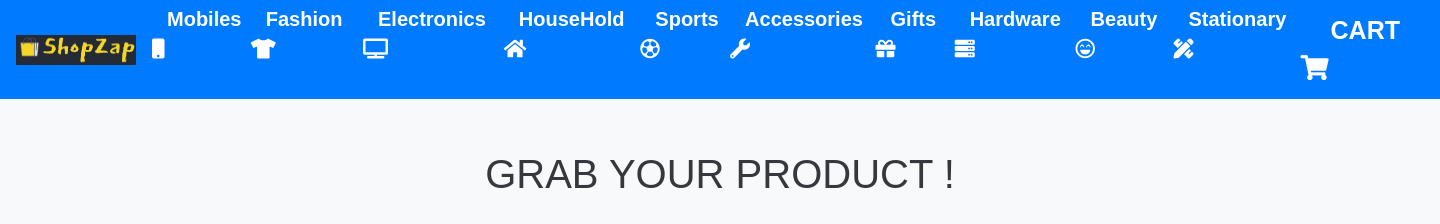
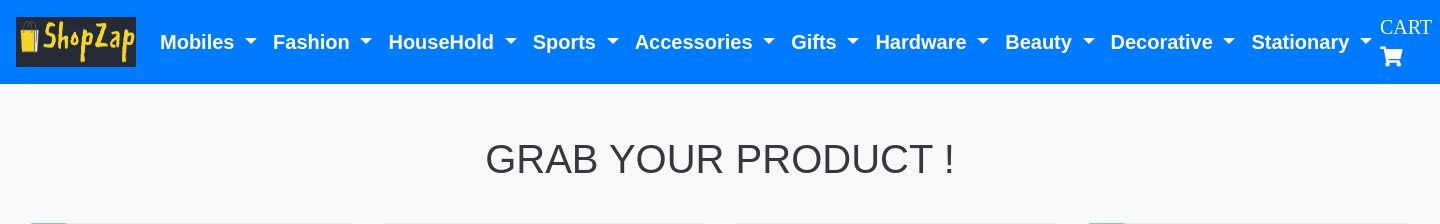
Before and after one commit to ndrohith09/ecommerce, a Django app: template shopzap/ecommerce/templates/eachproduct.html in a window 1440 px wide. Shown: the top 224 px of the page. Run offline with Django 3.2, Linux system fonts and the light colour scheme; the template is opened without the code that fills it: values that come from a table or form of the project are taken from there, others are empty; data comes from the database, SQL or seed files in the repository; some libraries are stand-ins or nearby versions; some web fonts are replaced.

Commit message:
domain commit

```diff
--- a/shopzap/ecommerce/ecommerce/settings.py
+++ b/shopzap/ecommerce/ecommerce/settings.py
@@ -26,7 +26,7 @@ SECRET_KEY = 't(2he()2l4w-d+_s#w-*)0&*!cm4uhs=umko!s1e!!8cdp+@w+'
 # SECURITY WARNING: don't run with debug turned on in production!
 DEBUG = False
 
-ALLOWED_HOSTS = ['127.0.0.1',]
+ALLOWED_HOSTS = ['127.0.0.1','shopzap.herokuapp.com']
 
 
 # Application definition
--- a/shopzap/ecommerce/templates/eachproduct.html
+++ b/shopzap/ecommerce/templates/eachproduct.html
@@ -342,159 +342,155 @@ font-family: 'Texturina', serif;
        </button >
 
        <div class=" collapse navbar-collapse" id="collapse_target">
-       <!--logo -->
-        <a class="navbar-brand" href="{% url 'home' %}">
-            <img src="{% static 'images/logo.PNG' %}" alt="logo" style="width: 120px; height: 30px;">
+
+        <a class="navbar-brand" href="#">
+            <img src="{% static 'images/logo.PNG' %}" alt="logo" style="width: 120px; height: 50px;">
         </a>
         <ul class="navbar-nav ">
           <li class="nav-item active dropdown">
-            <a style="color: white;padding-left:15px;font-size:20px;font-family: 'Andika New Basic', sans-serif;" href="#">
-                Mobiles <i class="fa fa-mobile" aria-hidden="true"></i>
+            <a class="nav-link dropdown-toggle" data-toggle="dropdown" data-target="dropdown_target" href="#">
+                Mobiles
                 <span class="caret"></span>
             </a>
             <div class ="dropdown-menu" aria-labelledby="dropdown-target">
                 <!-- <ul class="navbar-nav"> -->
-              {% for i in mobiles %}
-                    <a class="dropdown-item"> {{i.productname}}</a>
+                <a class="dropdown-item"> 1</a>
                 <div class="dropdown-divider"></div>
-               {% endfor %}
+                <a class="dropdown-item"> 1</a>
+                <a class="dropdown-item"> 1</a>
             <!-- </ul> for horizontal -->
             </div>
 
             <li class="nav-item active dropdown">
-                <a style="color: white;padding-left:15px;font-size:20px;font-family: 'Andika New Basic', sans-serif;" href="#">
-                    Fashion <i class="fas fa-tshirt"></i>
-
+                <a class="nav-link dropdown-toggle" data-toggle="dropdown" data-target="dropdown_target" href="#">
+                    Fashion
                     <span class="caret"></span>
                 </a>
                 <div class ="dropdown-menu" aria-labelledby="dropdown-target">
                     <!-- <ul class="navbar-nav"> -->
-                  {% for i in fashion %}
-                        <a class="dropdown-item"> {{i.productname}}</a>
+                    <a class="dropdown-item"> 1</a>
                     <div class="dropdown-divider"></div>
-                   {% endfor %}
+                    <a class="dropdown-item"> 1</a>
+                    <a class="dropdown-item"> 1</a>
                 <!-- </ul> for horizontal -->
                 </div>
-
+          </li>
           <li class="nav-item active dropdown">
-            <a style="color: white;padding-left:15px;font-size:20px;font-family: 'Andika New Basic', sans-serif;" href="#">
-                Electronics <i class="fas fa-tv"></i>
-
+            <a class="nav-link dropdown-toggle" data-toggle="dropdown" data-target="dropdown_target" href="#">
+                HouseHold
                 <span class="caret"></span>
             </a>
             <div class ="dropdown-menu" aria-labelledby="dropdown-target">
                 <!-- <ul class="navbar-nav"> -->
-              {% for i in electronics %}
-                    <a class="dropdown-item"> {{i.productname}}</a>
+                <a class="dropdown-item"> 1</a>
                 <div class="dropdown-divider"></div>
-               {% endfor %}
+                <a class="dropdown-item"> 1</a>
+                <a class="dropdown-item"> 1</a>
             <!-- </ul> for horizontal -->
             </div>
             </li>
             <li class="nav-item active dropdown">
-            <a style="color: white;padding-left:15px;font-size:20px;font-family: 'Andika New Basic', sans-serif;" href="#">
-                HouseHold <i class="fas fa-home"></i>
+                <a class="nav-link dropdown-toggle" data-toggle="dropdown" data-target="dropdown_target" href="#">
+                    Sports
                     <span class="caret"></span>
                 </a>
                 <div class ="dropdown-menu" aria-labelledby="dropdown-target">
                     <!-- <ul class="navbar-nav"> -->
-                  {% for i in household%}
-                    <a class="dropdown-item"> {{i.productname}}</a>
+                    <a class="dropdown-item"> 1</a>
                     <div class="dropdown-divider"></div>
-                   {% endfor %}
+                    <a class="dropdown-item"> 1</a>
+                    <a class="dropdown-item"> 1</a>
                 <!-- </ul> for horizontal -->
                 </div>
             </li>
-            <ul class="navbar-nav ">
             <li class="nav-item active dropdown">
-                    <a style="color: white;padding-left:15px;font-size:20px;font-family: 'Andika New Basic', sans-serif;" href="#">
-                      Sports<i class="far fa-futbol"></i>
+                <a class="nav-link dropdown-toggle" data-toggle="dropdown" data-target="dropdown_target" href="#">
+                   Accessories
                     <span class="caret"></span>
                 </a>
                 <div class ="dropdown-menu" aria-labelledby="dropdown-target">
                     <!-- <ul class="navbar-nav"> -->
-                    {% for i in sports %}
-                          <a class="dropdown-item"> {{i.productname}}</a>
+                    <a class="dropdown-item"> 1</a>
                     <div class="dropdown-divider"></div>
-                     {% endfor %}
+                    <a class="dropdown-item"> 1</a>
+                    <a class="dropdown-item"> 1</a>
                 <!-- </ul> for horizontal -->
                 </div>
-
+                </li>
             <li class="nav-item active dropdown">
-                    <a style="color: white;padding-left:15px;font-size:20px;font-family: 'Andika New Basic', sans-serif;" href="#">
-                          Accessories <i class="fas fa-wrench"></i>
+            <a class="nav-link dropdown-toggle" data-toggle="dropdown" data-target="dropdown_target" href="#">
+                Gifts
                 <span class="caret"></span>
             </a>
             <div class ="dropdown-menu" aria-labelledby="dropdown-target">
                 <!-- <ul class="navbar-nav"> -->
-                        {% for i in accessories %}
-                              <a class="dropdown-item"> {{i.productname}}</a>
+                <a class="dropdown-item"> 1</a>
                 <div class="dropdown-divider"></div>
-                         {% endfor %}
+                <a class="dropdown-item"> 1</a>
+                <a class="dropdown-item"> 1</a>
             <!-- </ul> for horizontal -->
             </div>
-
+            </li>
             <li class="nav-item active dropdown">
-                    <a style="color: white;padding-left:15px;font-size:20px;font-family: 'Andika New Basic', sans-serif;" href="#">
-                      Gifts <i class="fas fa-gift"></i>
+            <a class="nav-link dropdown-toggle" data-toggle="dropdown" data-target="dropdown_target" href="#">
+                Hardware
                 <span class="caret"></span>
             </a>
             <div class ="dropdown-menu" aria-labelledby="dropdown-target">
                 <!-- <ul class="navbar-nav"> -->
-                    {% for i in gifts %}
-                          <a class="dropdown-item"> {{i.productname}}</a>
+                <a class="dropdown-item"> 1</a>
                 <div class="dropdown-divider"></div>
-                     {% endfor %}
+                <a class="dropdown-item"> 1</a>
+                <a class="dropdown-item"> 1</a>
             <!-- </ul> for horizontal -->
             </div>
             </li>
             <li class="nav-item active dropdown">
-                  <a style="color: white;padding-left:15px;font-size:20px;font-family: 'Andika New Basic', sans-serif;" href="#">
-                      Hardware <i class="fas fa-server"></i>
+                <a class="nav-link dropdown-toggle" data-toggle="dropdown" data-target="dropdown_target" href="#">
+                    Beauty
                     <span class="caret"></span>
                 </a>
                 <div class ="dropdown-menu" aria-labelledby="dropdown-target">
                     <!-- <ul class="navbar-nav"> -->
-                        {% for i in hardware %}
-                          <a class="dropdown-item"> {{i.productname}}</a>
+                    <a class="dropdown-item"> 1</a>
                     <div class="dropdown-divider"></div>
-                         {% endfor %}
+                    <a class="dropdown-item"> 1</a>
+                    <a class="dropdown-item"> 1</a>
+                <!-- </ul> for horizontal -->
+                </div>
+                </li>
+
+         <li class="nav-item active dropdown">
+            <a class="nav-link dropdown-toggle" data-toggle="dropdown" data-target="dropdown_target" href="#">
+                Decorative
+                <span class="caret"></span>
+            </a>
+            <div class ="dropdown-menu" aria-labelledby="dropdown-target">
+                <!-- <ul class="navbar-nav"> -->
+                <a class="dropdown-item"> 1</a>
+                <div class="dropdown-divider"></div>
+                <a class="dropdown-item"> 1</a>
+                <a class="dropdown-item"> 1</a>
             <!-- </ul> for horizontal -->
             </div>
             </li>
             <li class="nav-item active dropdown">
-                    <a style="color: white;padding-left:15px;font-size:20px;font-family: 'Andika New Basic', sans-serif;" href="#">
-                        Beauty <i class="far fa-laugh-beam"></i>
+                <a class="nav-link dropdown-toggle" data-toggle="dropdown" data-target="dropdown_target" href="#">
+                    Stationary
                     <span class="caret"></span>
                 </a>
                 <div class ="dropdown-menu" aria-labelledby="dropdown-target">
                     <!-- <ul class="navbar-nav"> -->
-                          {% for i in beauty %}
-                            <a class="dropdown-item"> {{i.productname}}</a>
+                    <a class="dropdown-item"> 1</a>
                     <div class="dropdown-divider"></div>
-                           {% endfor %}
+                    <a class="dropdown-item"> 1</a>
+                    <a class="dropdown-item"> 1</a>
                 <!-- </ul> for horizontal -->
                 </div>
                 </li>
-                    <li class="nav-item active dropdown">
-                        <a style="color: white;padding-left:15px;font-size:20px;font-family: 'Andika New Basic', sans-serif;" href="#">
-                            Stationary <i class="fas fa-pencil-ruler"></i>
-                            <span class="caret"></span>
-                        </a>
-                        <div class ="dropdown-menu" aria-labelledby="dropdown-target">
-                            <!-- <ul class="navbar-nav"> -->
-                              {% for i in stationary %}
-                                <a class="dropdown-item"> {{i.productname}}</a>
-                                <div class="dropdown-divider"></div>
-                               {% endfor %}
-                        <!-- </ul> for horizontal -->
-                        </div>
-                        </li>
-
-
         </ul>
         <span class="navbar-text">
-        <a href="{% url 'cart' %}" style="color: white;padding-left:30px;font-size:25px;font-family: 'Andika New Basic', sans-serif;font-weight:bold;"> CART <i class="fas fa-shopping-cart"></i></a>
+        <a href="#"> CART <i class="fas fa-shopping-cart"></i></a>
         </span>
     </div>
     </div>
```
Lines whose indentation alone changed are shown as unchanged.
